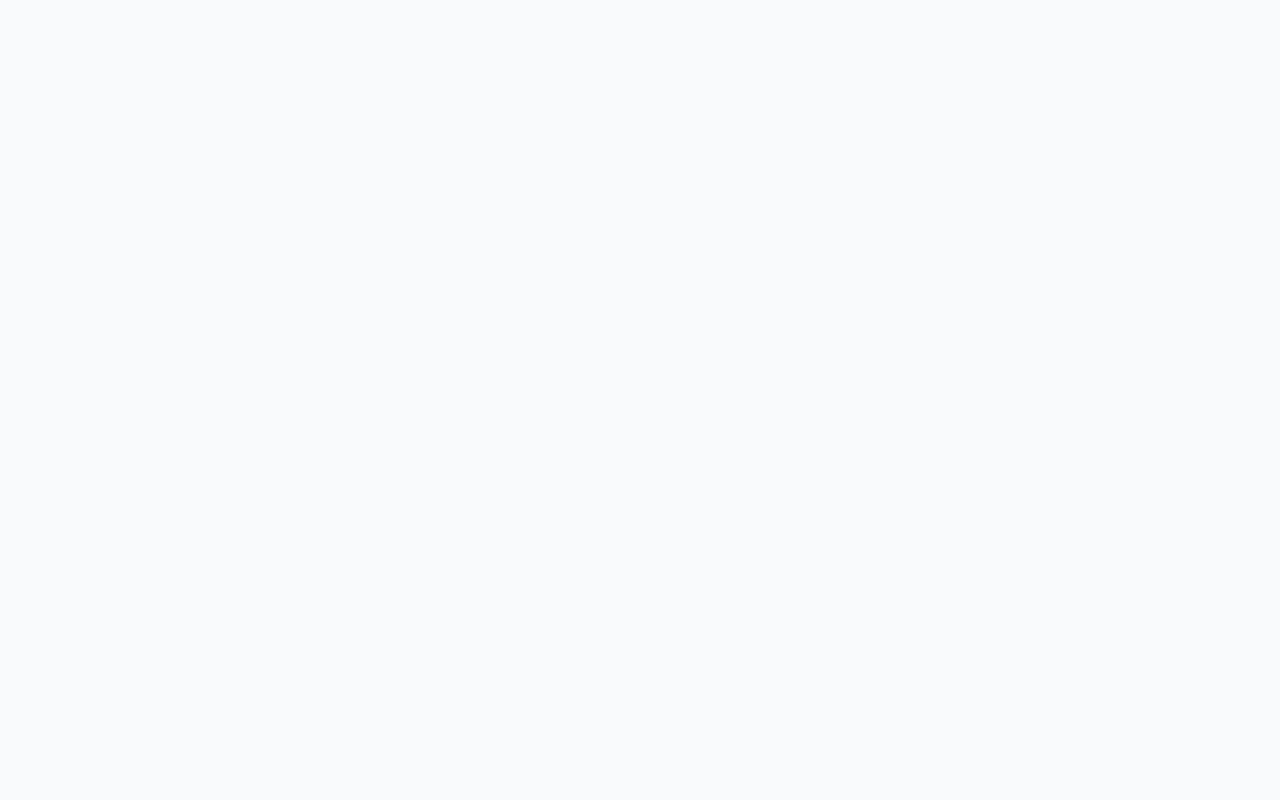
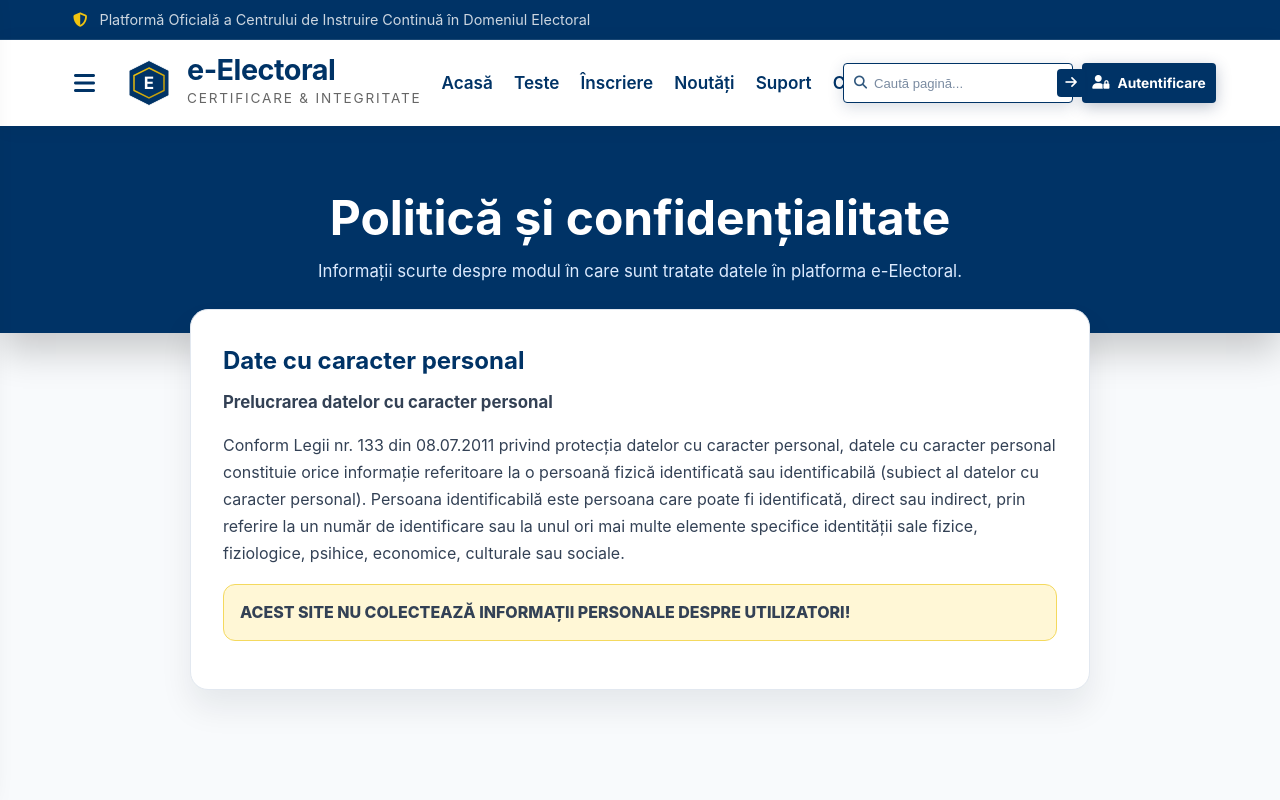
Before and after one commit to roscaiana/Proiect-MRSTweb, a React (Vite) app in the folder frontend/: page /politica-confidentialitate in a window 1280 px wide. Before the commit this address had no page. Shown: the top 800 px of the page. Built offline with nearby package versions, Linux system fonts and the light colour scheme.

Commit message:
mini-changes

```diff
--- a/frontend/src/App.tsx
+++ b/frontend/src/App.tsx
@@ -7,6 +7,7 @@ import News from "./pages/news/News";
 import Contact from "./pages/contacts/Contact";
 import TestsPage from "./pages/testpage/TestsPage";
 import AppointmentPage from "./pages/exam-regist/AppointmentPage";
+import PrivacyPolicy from "./pages/privacy/PrivacyPolicy";
 import LoginPage from "./pages/auth/LoginPage/LoginPage";
 import RegisterPage from "./pages/auth/RegisterPage/RegisterPage";
 import UserDashboard from "./pages/auth/UserDashboard/UserDashboard";
@@ -14,11 +15,11 @@ import AdminDashboard from "./pages/auth/AdminDashboard/AdminDashboard";
 import { AuthProvider } from "./context/AuthContext";
 
 function ScrollToTop() {
-    const { pathname } = useLocation();
+    const { pathname, search } = useLocation();
 
     useEffect(() => {
-        window.scrollTo({ top: 0, left: 0, behavior: "smooth" });
-    }, [pathname]);
+        window.scrollTo({ top: 0, left: 0, behavior: "auto" });
+    }, [pathname, search]);
 
     return null;
 }
@@ -35,6 +36,7 @@ export default function App() {
                         <Route path="/support" element={<Support />} />
                         <Route path="/contact" element={<Contact />} />
                         <Route path="/tests" element={<TestsPage />} />
+                        <Route path="/politica-confidentialitate" element={<PrivacyPolicy />} />
                         <Route path="/appointment" element={<AppointmentPage />} />
                         <Route path="/login" element={<LoginPage />} />
                         <Route path="/register" element={<RegisterPage />} />
--- a/frontend/src/components/Footer/Footer.tsx
+++ b/frontend/src/components/Footer/Footer.tsx
@@ -36,14 +36,14 @@ export default function Footer() {
                     <h4>Linkuri Rapide</h4>
                     <ul className="footer-links">
                         <li>
-                            <a href="#" onClick={stop}>
+                            <Link to="/politica-confidentialitate">
                                 Termeni și Condiții
-                            </a>
+                            </Link>
                         </li>
                         <li>
-                            <a href="#" onClick={stop}>
+                            <Link to="/politica-confidentialitate">
                                 Politica de Confidențialitate
-                            </a>
+                            </Link>
                         </li>
                     </ul>
                 </div>
--- /dev/null
+++ b/frontend/src/components/navigation/siteNavigation.ts
@@ -0,0 +1,44 @@
+export type SitePage = {
+    label: string;
+    path: string;
+    icon: string;
+    keywords: string[];
+};
+
+export const PUBLIC_PAGES: SitePage[] = [
+    { label: "Acas\u0103", path: "/", icon: "fas fa-home", keywords: ["acasa", "home", "inceput"] },
+    { label: "Teste", path: "/tests", icon: "fas fa-clipboard-check", keywords: ["teste", "quiz", "grila"] },
+    { label: "\u00CEnscriere", path: "/appointment", icon: "fas fa-user-plus", keywords: ["inscriere", "programare", "appointment"] },
+    { label: "Nout\u0103\u021Bi", path: "/news", icon: "fas fa-newspaper", keywords: ["noutati", "stiri", "news"] },
+    { label: "Suport", path: "/support", icon: "fas fa-life-ring", keywords: ["suport", "ajutor", "help"] },
+    { label: "Contact", path: "/contact", icon: "fas fa-address-book", keywords: ["contact", "telefon", "email"] },
+];
+
+export const GUEST_PAGES: SitePage[] = [
+    { label: "Autentificare", path: "/login", icon: "fas fa-right-to-bracket", keywords: ["login", "autentificare", "cont"] },
+    { label: "\u00CEnregistrare", path: "/register", icon: "fas fa-user-plus", keywords: ["inregistrare", "register", "cont nou"] },
+];
+
+export const USER_PAGES: SitePage[] = [
+    { label: "Dashboard", path: "/dashboard", icon: "fas fa-gauge-high", keywords: ["dashboard", "profil", "cont"] },
+];
+
+export const ADMIN_PANEL_PAGES: SitePage[] = [
+    { label: "Admin Overview", path: "/admin/overview", icon: "fas fa-chart-line", keywords: ["admin", "overview", "rezumat"] },
+    { label: "Admin Teste", path: "/admin/tests", icon: "fas fa-vial", keywords: ["admin", "teste", "gestionare"] },
+    { label: "Admin Utilizatori", path: "/admin/users", icon: "fas fa-users-cog", keywords: ["admin", "utilizatori", "users"] },
+    { label: "Admin Program\u0103ri", path: "/admin/appointments", icon: "fas fa-calendar-days", keywords: ["admin", "programari", "appointments"] },
+    { label: "Admin Notific\u0103ri", path: "/admin/notifications", icon: "fas fa-bell", keywords: ["admin", "notificari", "alerts"] },
+];
+
+export function getSearchPages(isAuthenticated: boolean, isAdmin: boolean): SitePage[] {
+    if (!isAuthenticated) {
+        return [...PUBLIC_PAGES, ...GUEST_PAGES];
+    }
+
+    if (isAdmin) {
+        return [...PUBLIC_PAGES, ...ADMIN_PANEL_PAGES];
+    }
+
+    return [...PUBLIC_PAGES, ...USER_PAGES];
+}
--- /dev/null
+++ b/frontend/src/pages/privacy/PrivacyPolicy.css
@@ -0,0 +1,79 @@
+.privacy-page {
+    min-height: 100vh;
+    background: #f8fafc;
+    color: #1f2a37;
+}
+
+.privacy-hero {
+    background: #003366;
+    color: #fff;
+    padding: 4rem 1rem 3rem;
+    box-shadow: 0 18px 36px rgba(0, 0, 0, 0.2);
+}
+
+.privacy-hero-content {
+    max-width: 900px;
+    text-align: center;
+}
+
+.privacy-hero h1 {
+    margin: 0 0 0.8rem;
+    font-size: clamp(2rem, 5vw, 3rem);
+    line-height: 1.15;
+}
+
+.privacy-hero p {
+    margin: 0 auto;
+    max-width: 720px;
+    color: #dbeafe;
+    font-size: 1.05rem;
+}
+
+.privacy-main {
+    margin-top: -1.5rem;
+    padding: 0 1rem 4rem;
+}
+
+.privacy-card {
+    max-width: 900px;
+    margin: 0 auto;
+    background: #fff;
+    border: 1px solid #e2e8f0;
+    border-radius: 18px;
+    box-shadow: 0 18px 32px rgba(15, 23, 42, 0.08);
+    padding: clamp(1rem, 3vw, 2rem);
+}
+
+.privacy-card h2 {
+    margin: 0 0 0.5rem;
+    color: #003366;
+    font-size: 1.5rem;
+}
+
+.privacy-card h3 {
+    margin: 0 0 1rem;
+    font-size: 1.05rem;
+    color: #334155;
+}
+
+.privacy-card p {
+    margin: 0 0 1rem;
+    color: #334155;
+    line-height: 1.7;
+}
+
+.privacy-highlight {
+    margin: 0;
+    padding: 0.9rem 1rem;
+    border-radius: 12px;
+    background: #fff7d6;
+    border: 1px solid #f4d95e;
+    color: #8a6700;
+    font-weight: 800;
+}
+
+@media (max-width: 768px) {
+    .privacy-hero {
+        padding: 3rem 1rem 2.5rem;
+    }
+}
--- /dev/null
+++ b/frontend/src/pages/privacy/PrivacyPolicy.tsx
@@ -0,0 +1,36 @@
+import './PrivacyPolicy.css';
+
+export default function PrivacyPolicy() {
+    return (
+        <div className="privacy-page">
+            <section className="privacy-hero">
+                <div className="container privacy-hero-content">
+                    <h1>Politică și confidențialitate</h1>
+                    <p>
+                        Informații scurte despre modul în care sunt tratate datele în platforma e-Electoral.
+                    </p>
+                </div>
+            </section>
+
+            <main className="container privacy-main">
+                <article className="privacy-card">
+                    <h2>Date cu caracter personal</h2>
+                    <h3>Prelucrarea datelor cu caracter personal</h3>
+                    <p>
+                        Conform Legii nr. 133 din 08.07.2011 privind protecția datelor cu caracter personal,
+                        datele cu caracter personal constituie orice informație referitoare la o persoană
+                        fizică identificată sau identificabilă (subiect al datelor cu caracter personal).
+                        Persoana identificabilă este persoana care poate fi identificată, direct sau
+                        indirect, prin referire la un număr de identificare sau la unul ori mai multe
+                        elemente specifice identității sale fizice, fiziologice, psihice, economice,
+                        culturale sau sociale.
+                    </p>
+
+                    <p className="privacy-highlight">
+                        ACEST SITE NU COLECTEAZĂ INFORMAȚII PERSONALE DESPRE UTILIZATORI!
+                    </p>
+                </article>
+            </main>
+        </div>
+    );
+}
```
